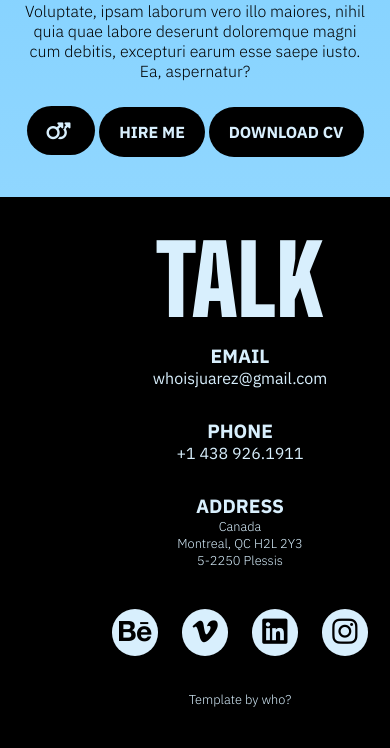
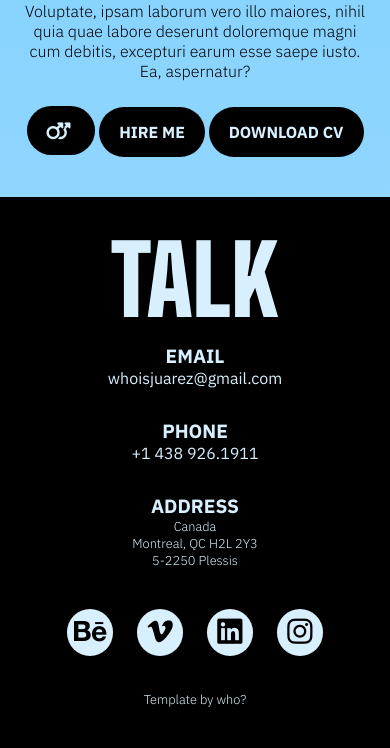
Before and after one commit to whoisjuarez/whoisjuarez.github.io, a PHP site: page / in a window 390 px wide; the page is wider, and only the part inside the window is pictured. Shown: the part 3399-4147 px from the top of that part. Run offline with PHP 8.4, Linux system fonts and the light colour scheme; some libraries are stand-ins or nearby versions.

Commit message:
Update style.css

```diff
--- a/css/style.css
+++ b/css/style.css
@@ -519,7 +519,7 @@ footer p{
 	.about h2{ margin-bottom: 5px; }
 
 	footer{
-		width: 480px;
+		width: 100%;
 		margin-top: 25px;
 	}
 }
```
